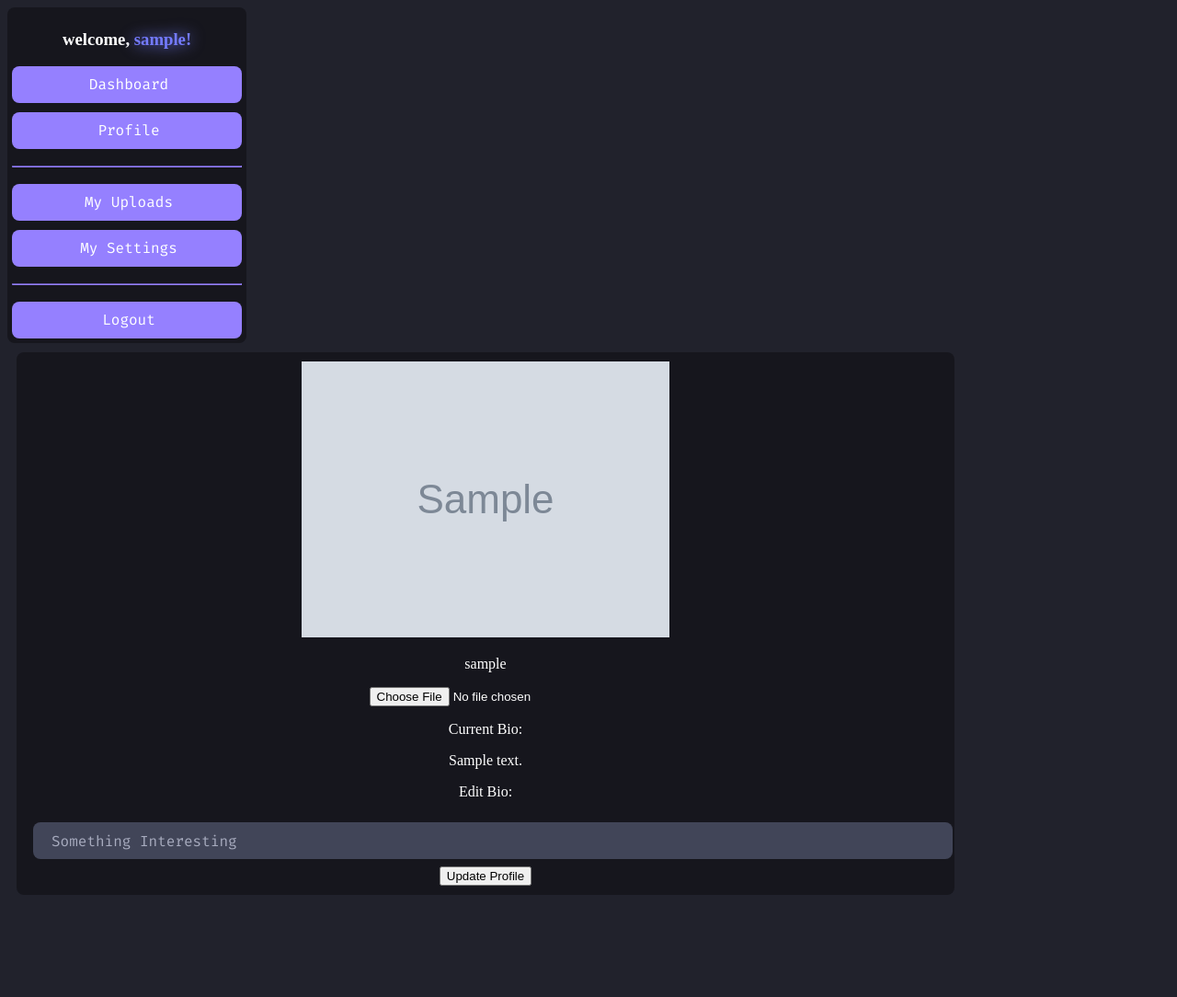
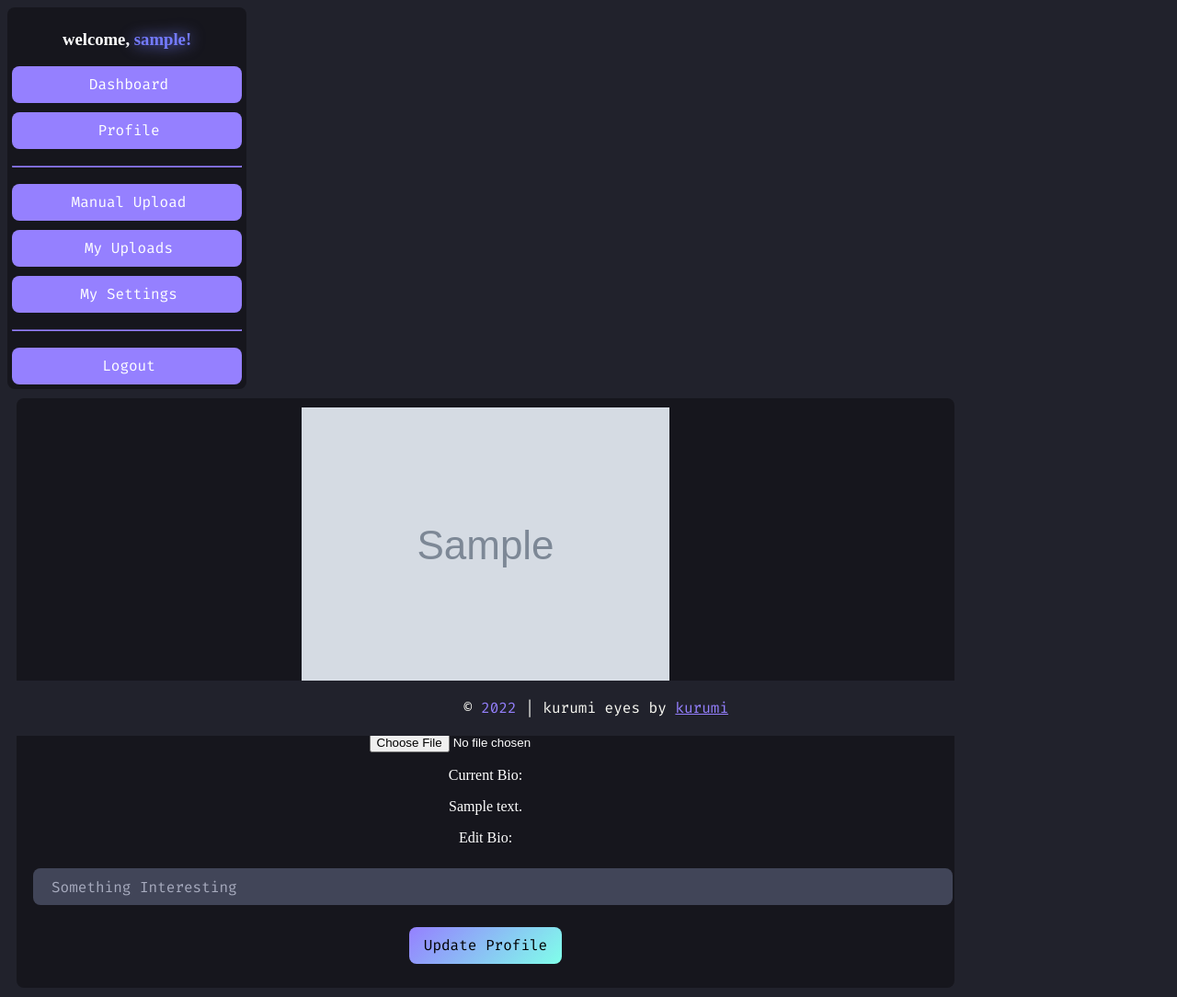
Before and after one commit to kurumi-app/kurumi-eyes, a Django app: page /auth/profile/ in a window 1280 px wide. Shown: the whole page at 92% size. Before the commit the page ends 973 px from the top, so only its background shows below. Run offline with Django 4.2, Linux system fonts and the light colour scheme; a user stored in the database is signed in; tables that the repository leaves empty hold one stand-in row (values such as "Sample post"); grey boxes marked "Sample" are stand-in pictures; some libraries are stand-ins or nearby versions.

Commit message:
Refactor: HTML

```diff
--- a/templates/pages/profile.html
+++ b/templates/pages/profile.html
@@ -3,7 +3,10 @@
 {% block content %}
 
 <div class="dashboard-wrapper">
+
+    <div class="sidenav-comp">
     {% include 'partials/sidenav.html' %}
+    </div>
 
     <div class="profile">
         <form enctype="multipart/form-data" method="post">
@@ -35,13 +38,16 @@
                     {% endfor %}
                     {% endif %}
 
-                    <button type="submit">Update Profile</button>
+                    <button class="drac-btn drac-bg-purple-cyan drac-m-sm" type="submit">Update Profile</button>
 
                 </div>
             </div>
 
         </form>
     </div>
+
+    {% include 'partials/footer.html' %}
+
 </div>
 
 
--- /dev/null
+++ b/templates/partials/footer.html
@@ -0,0 +1,18 @@
+{% block content %}
+
+<div class="footer">
+  <span class="drac-text drac-line-height drac-text-white"
+    >©<span class="drac-text drac-line-height drac-text-purple"> 2022</span> |
+    kurumi eyes by
+    <span class="drac-text drac-line-height drac-text-purple"
+      ><a
+        class="drac-text-purple"
+        href="https://github.com/kurumi-app"
+        target="_blank"
+        >kurumi</a
+      >
+    </span></span
+  >
+</div>
+
+{% endblock content %}
--- a/templates/partials/sidenav.html
+++ b/templates/partials/sidenav.html
@@ -14,6 +14,10 @@
       <div class="drac-box">
         <hr class="drac-divider drac-border-purple" />
       </div>
+
+      <button class="drac-btn drac-bg-purple">
+        <a href="{% url 'home' %}">Manual Upload</a>
+      </button>
 
       <button class="drac-btn drac-bg-purple">
         <a href="{% url 'home' %}">My Uploads</a>
```
Also changed, not shown: templates/pages/home.html (+9 -0 lines), templates/pages/login.html (+11 -0 lines).
